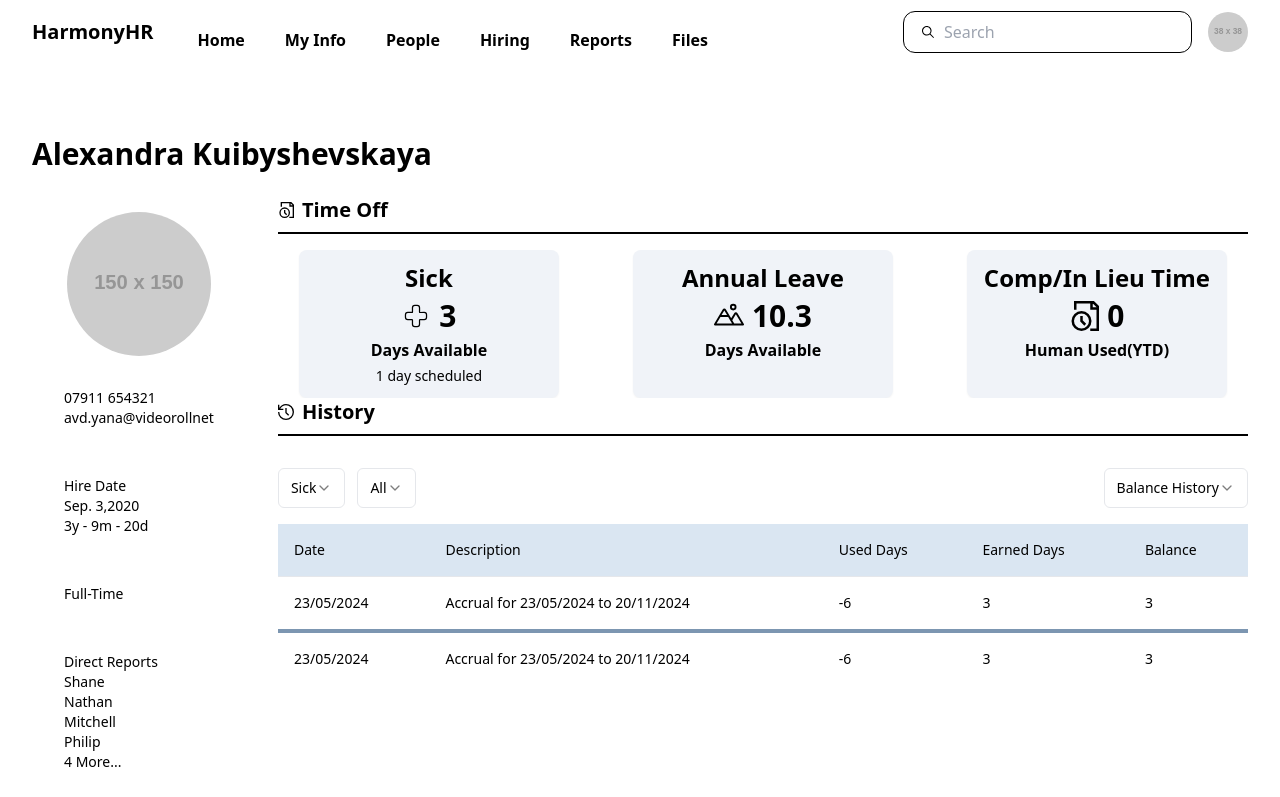
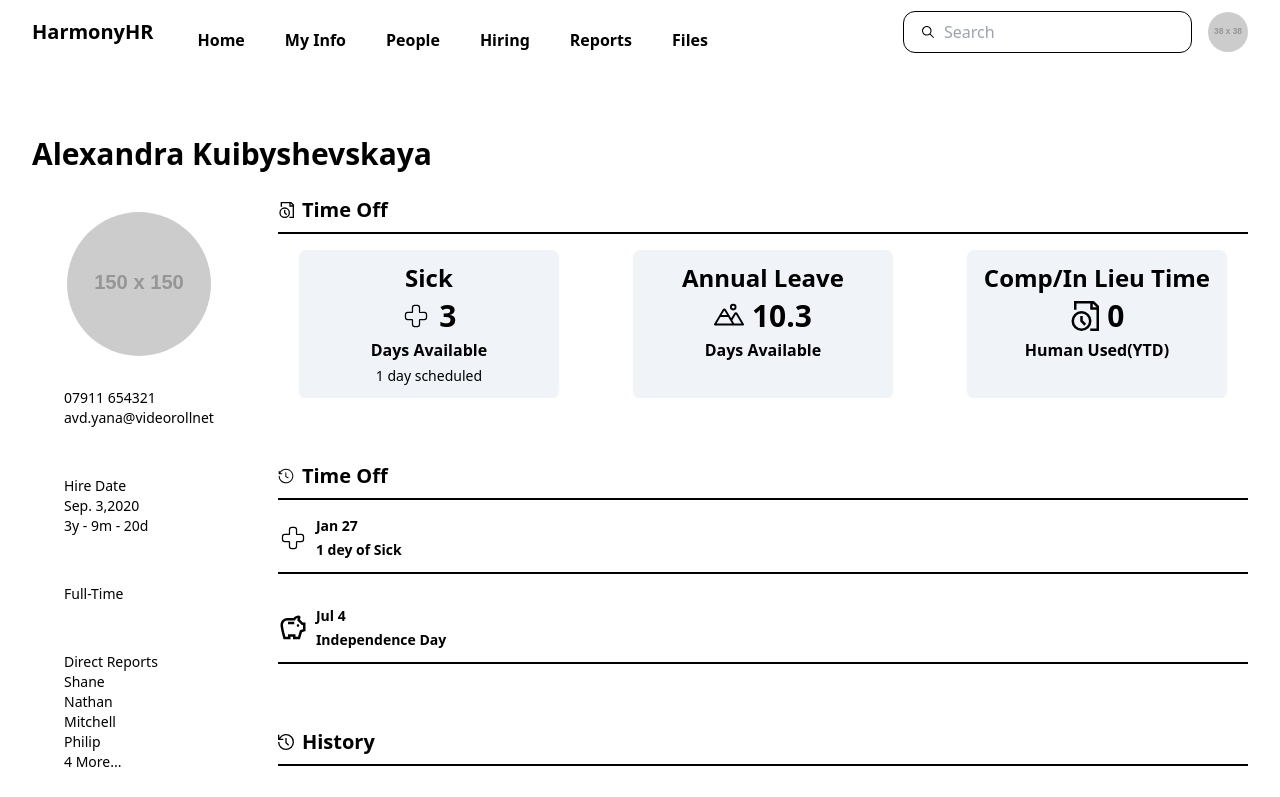
Before and after one commit to IvanOrlovsky/test-hr-tech, a Next.js app: page / in a window 1280 px wide. Shown: the top 797 px of the page. Built offline with nearby package versions, Linux system fonts and the light colour scheme.

Commit message:
Еще один блок сделал

```diff
--- a/src/app/page.tsx
+++ b/src/app/page.tsx
@@ -4,6 +4,7 @@
 import NavigationBar from "../components/NavigationBar/NavigationBar";
 import TimeOffSection from "../components/TimeOffSection/TimeOffSection";
 import HistorySection from "../components/HistorySection/HistorySection";
+import UpcomingTimeOff from "@/components/UpcomingTimeOff/UpcomingTimeOff";
 
 const user = {
 	name: "Alexandra Kuibyshevskaya",
@@ -53,8 +54,9 @@
 			<ProfileHeader title={user.name} />
 			<div className="flex flex-col lg:flex-row gap-8">
 				<UserProfile user={user} />
-				<div className="flex-1">
+				<div className="flex flex-col gap-16 w-full">
 					<TimeOffSection />
+					<UpcomingTimeOff />
 					<HistorySection history={history} />
 				</div>
 			</div>
--- /dev/null
+++ b/src/components/UpcomingTimeOff/UpcomingTimeOff.tsx
@@ -0,0 +1,51 @@
+import React from "react";
+
+import { CiMedicalCross } from "react-icons/ci";
+import { GoHistory } from "react-icons/go";
+import { MdOutlineSavings } from "react-icons/md";
+
+const UpcomingTimeOff = () => {
+	const upcomingTimeOffData = [
+		{
+			date: "Jan 27",
+			icon: <CiMedicalCross className="self-center" />,
+			label: "1 dey of Sick",
+		},
+		{
+			date: "Jul 4",
+			icon: <MdOutlineSavings className="self-center" />,
+			label: "Independence Day",
+		},
+	];
+
+	return (
+		<section>
+			<div className="flex flex-row gap-2 pb-2 mb-4 border-b-2 border-black">
+				<GoHistory className="self-center" />
+				<h2 className="text-xl font-semibold">Time Off</h2>
+			</div>
+			<div className="flex flex-col gap-8 ">
+				{upcomingTimeOffData.map((data, index) => (
+					<div
+						className="w-full border-b-2 border-black pb-3 flex flex-row gap-2 items-center "
+						key={index}
+					>
+						<div className="flex flex-row items-center gap-2 text-3xl font-semibold ">
+							{data.icon}
+							<div className="flex flex-col gap-1">
+								<div className="text-sm font-semibold">
+									{data.date}
+								</div>
+								<div className="text-sm font-semibold">
+									{data.label}
+								</div>
+							</div>
+						</div>
+					</div>
+				))}
+			</div>
+		</section>
+	);
+};
+
+export default UpcomingTimeOff;
```
